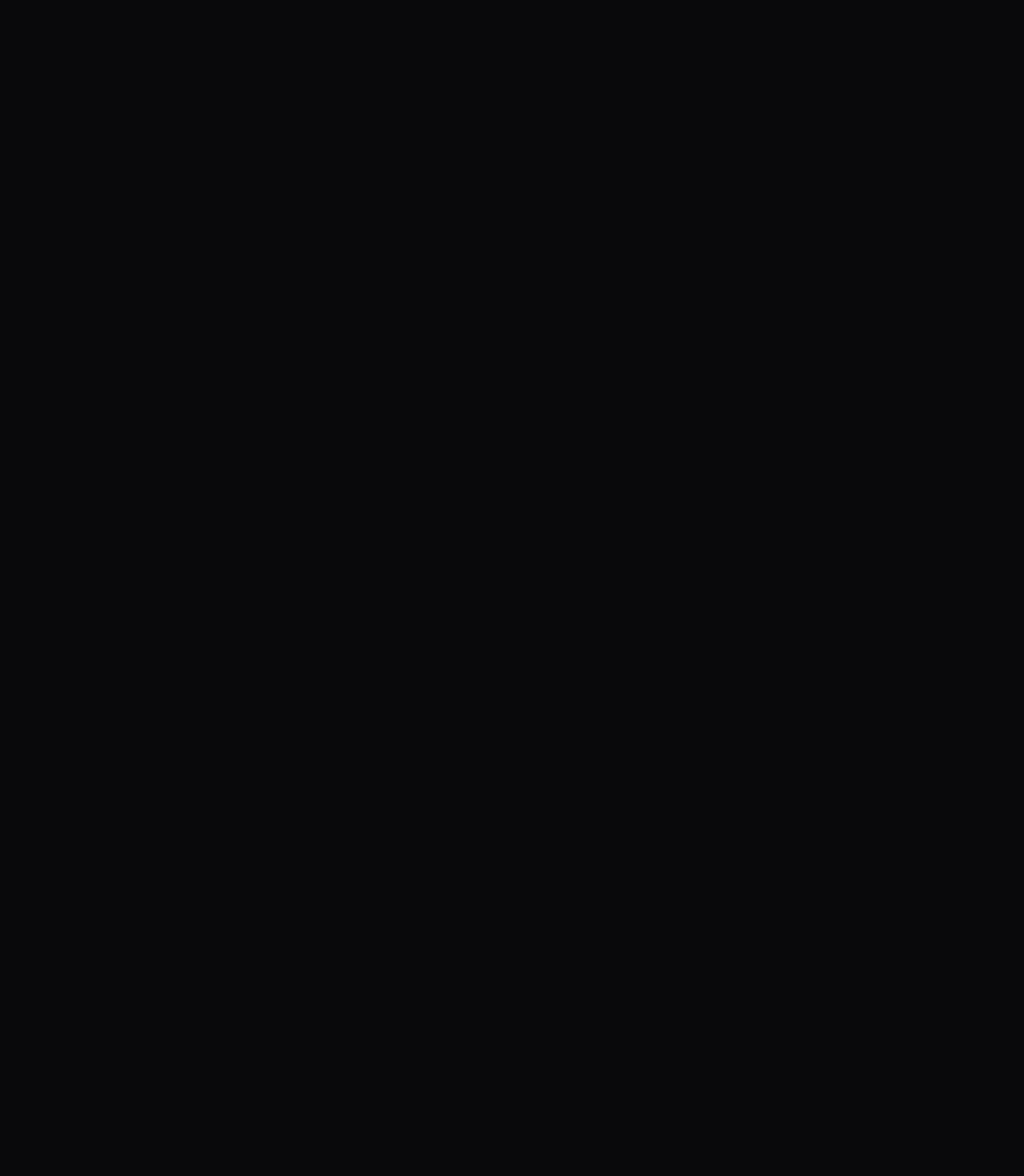
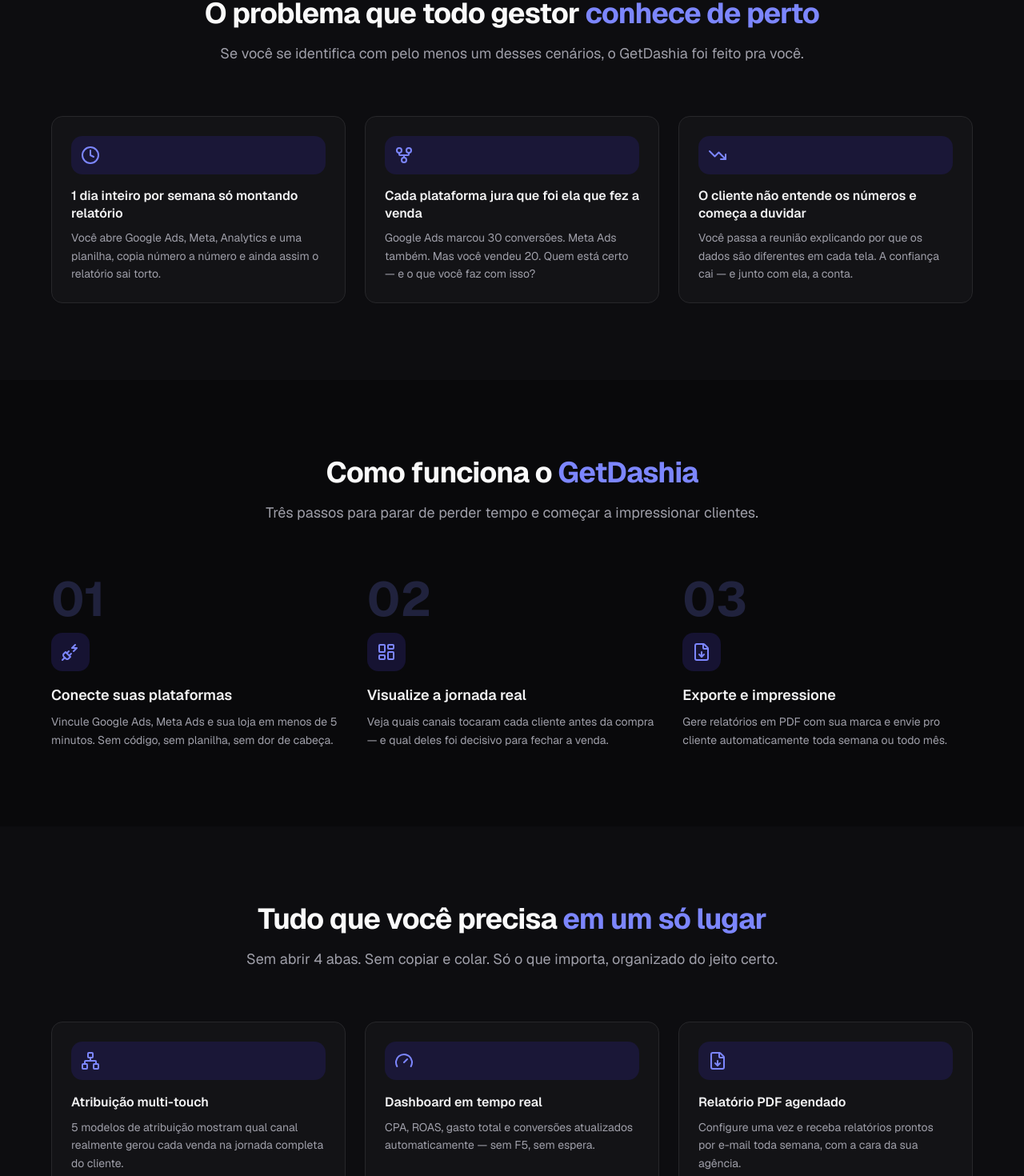
Before and after one commit to LuSan1986/projeto_getdashia, a Next.js app: page / in a window 1280 px wide. Shown: the part 1104-2574 px from the top of the page at 80% size. Before the commit the page ends 1005 px from the top, so only its background shows below. Built offline with nearby package versions, Linux system fonts and the light colour scheme.

Commit message:
feat(landing): add problema, como-funciona, and funcionalidades sections

```diff
--- a/src/app/page.tsx
+++ b/src/app/page.tsx
@@ -1,5 +1,8 @@
 import Header from "@/components/landing/header";
 import Hero from "@/components/landing/hero";
+import Problema from "@/components/landing/problema";
+import ComoFunciona from "@/components/landing/como-funciona";
+import Funcionalidades from "@/components/landing/funcionalidades";
 
 export default function Page() {
   return (
@@ -7,6 +10,9 @@
       <Header />
       <main>
         <Hero />
+        <Problema />
+        <ComoFunciona />
+        <Funcionalidades />
       </main>
     </>
   );
--- /dev/null
+++ b/src/components/landing/como-funciona.tsx
@@ -0,0 +1,74 @@
+import { PlugZap, LayoutDashboard, FileDown, type LucideIcon } from "lucide-react";
+
+interface Passo {
+  numero: number;
+  Icone: LucideIcon;
+  titulo: string;
+  descricao: string;
+}
+
+const passos: Passo[] = [
+  {
+    numero: 1,
+    Icone: PlugZap,
+    titulo: "Conecte suas plataformas",
+    descricao:
+      "Vincule Google Ads, Meta Ads e sua loja em menos de 5 minutos. Sem código, sem planilha, sem dor de cabeça.",
+  },
+  {
+    numero: 2,
+    Icone: LayoutDashboard,
+    titulo: "Visualize a jornada real",
+    descricao:
+      "Veja quais canais tocaram cada cliente antes da compra — e qual deles foi decisivo para fechar a venda.",
+  },
+  {
+    numero: 3,
+    Icone: FileDown,
+    titulo: "Exporte e impressione",
+    descricao:
+      "Gere relatórios em PDF com sua marca e envie pro cliente automaticamente toda semana ou todo mês.",
+  },
+];
+
+export default function ComoFunciona() {
+  return (
+    <section id="como-funciona" className="scroll-mt-16 bg-zinc-950 px-4 py-24">
+      <div className="mx-auto max-w-6xl">
+        <div className="mb-16 text-center">
+          <h2 className="text-3xl font-bold tracking-tight text-zinc-50 sm:text-4xl">
+            Como funciona o{" "}
+            <span className="text-indigo-400">GetDashia</span>
+          </h2>
+          <p className="mt-4 text-lg text-zinc-400">
+            Três passos para parar de perder tempo e começar a impressionar
+            clientes.
+          </p>
+        </div>
+
+        <div className="grid gap-12 md:grid-cols-3 md:gap-8">
+          {passos.map(({ numero, Icone, titulo, descricao }) => (
+            <div
+              key={numero}
+              className="flex flex-col items-center text-center md:items-start md:text-left"
+            >
+              <span
+                className="mb-3 select-none text-6xl font-bold leading-none text-indigo-400/20"
+                aria-hidden
+              >
+                {String(numero).padStart(2, "0")}
+              </span>
+              <div className="mb-4 inline-flex rounded-xl bg-indigo-950/60 p-3 text-indigo-400">
+                <Icone className="size-6" />
+              </div>
+              <h3 className="mb-2 text-lg font-semibold text-zinc-100">
+                {titulo}
+              </h3>
+              <p className="text-sm leading-relaxed text-zinc-400">{descricao}</p>
+            </div>
+          ))}
+        </div>
+      </div>
+    </section>
+  );
+}
--- /dev/null
+++ b/src/components/landing/funcionalidades.tsx
@@ -0,0 +1,94 @@
+import {
+  Network,
+  Gauge,
+  FileDown,
+  Users,
+  Paintbrush,
+  SlidersHorizontal,
+  type LucideIcon,
+} from "lucide-react";
+import { Card } from "@/components/ui/card";
+
+interface ItemFuncionalidade {
+  Icone: LucideIcon;
+  nome: string;
+  descricao: string;
+}
+
+const itens: ItemFuncionalidade[] = [
+  {
+    Icone: Network,
+    nome: "Atribuição multi-touch",
+    descricao:
+      "5 modelos de atribuição mostram qual canal realmente gerou cada venda na jornada completa do cliente.",
+  },
+  {
+    Icone: Gauge,
+    nome: "Dashboard em tempo real",
+    descricao:
+      "CPA, ROAS, gasto total e conversões atualizados automaticamente — sem F5, sem espera.",
+  },
+  {
+    Icone: FileDown,
+    nome: "Relatório PDF agendado",
+    descricao:
+      "Configure uma vez e receba relatórios prontos por e-mail toda semana, com a cara da sua agência.",
+  },
+  {
+    Icone: Users,
+    nome: "Gestão multi-cliente",
+    descricao:
+      "Cada cliente em seu próprio painel isolado — nenhum dado se mistura, nenhuma confusão de contas.",
+  },
+  {
+    Icone: Paintbrush,
+    nome: "White-label para agências",
+    descricao:
+      "Entregue dashboards com a identidade da sua agência. O cliente vê a sua marca, não a nossa.",
+  },
+  {
+    Icone: SlidersHorizontal,
+    nome: "Filtros e comparativos",
+    descricao:
+      "Filtre por período, canal, campanha e ROAS mínimo. Compare resultados lado a lado em segundos.",
+  },
+];
+
+export default function Funcionalidades() {
+  return (
+    <section
+      id="funcionalidades"
+      className="scroll-mt-16 bg-zinc-900/30 px-4 py-24"
+    >
+      <div className="mx-auto max-w-6xl">
+        <div className="mb-16 text-center">
+          <h2 className="text-3xl font-bold tracking-tight text-zinc-50 sm:text-4xl">
+            Tudo que você precisa{" "}
+            <span className="text-indigo-400">em um só lugar</span>
+          </h2>
+          <p className="mt-4 text-lg text-zinc-400">
+            Sem abrir 4 abas. Sem copiar e colar. Só o que importa, organizado
+            do jeito certo.
+          </p>
+        </div>
+
+        <div className="grid gap-6 sm:grid-cols-2 lg:grid-cols-3">
+          {itens.map(({ Icone, nome, descricao }) => (
+            <Card
+              key={nome}
+              className="gap-0 border border-zinc-800 bg-zinc-900/60 p-6 ring-0"
+            >
+              <div className="mb-4 inline-flex rounded-xl bg-indigo-950/60 p-3 text-indigo-400">
+                <Icone className="size-6" />
+              </div>
+              <h3 className="mb-2 text-base font-semibold text-zinc-100">
+                {nome}
+              </h3>
+              <p className="text-sm leading-relaxed text-zinc-400">{descricao}</p>
+            </Card>
+          ))}
+        </div>
+      </div>
+    </section>
+  );
+}
--- /dev/null
+++ b/src/components/landing/problema.tsx
@@ -0,0 +1,65 @@
+import { Clock, GitFork, TrendingDown, type LucideIcon } from "lucide-react";
+import { Card } from "@/components/ui/card";
+
+interface ItemProblema {
+  Icone: LucideIcon;
+  titulo: string;
+  descricao: string;
+}
+
+const itens: ItemProblema[] = [
+  {
+    Icone: Clock,
+    titulo: "1 dia inteiro por semana só montando relatório",
+    descricao:
+      "Você abre Google Ads, Meta, Analytics e uma planilha, copia número a número e ainda assim o relatório sai torto.",
+  },
+  {
+    Icone: GitFork,
+    titulo: "Cada plataforma jura que foi ela que fez a venda",
+    descricao:
+      "Google Ads marcou 30 conversões. Meta Ads também. Mas você vendeu 20. Quem está certo — e o que você faz com isso?",
+  },
+  {
+    Icone: TrendingDown,
+    titulo: "O cliente não entende os números e começa a duvidar",
+    descricao:
+      "Você passa a reunião explicando por que os dados são diferentes em cada tela. A confiança cai — e junto com ela, a conta.",
+  },
+];
+
+export default function Problema() {
+  return (
+    <section className="bg-zinc-900/30 px-4 py-24">
+      <div className="mx-auto max-w-6xl">
+        <div className="mb-16 text-center">
+          <h2 className="text-3xl font-bold tracking-tight text-zinc-50 sm:text-4xl">
+            O problema que todo gestor{" "}
+            <span className="text-indigo-400">conhece de perto</span>
+          </h2>
+          <p className="mt-4 text-lg text-zinc-400">
+            Se você se identifica com pelo menos um desses cenários, o GetDashia
+            foi feito pra você.
+          </p>
+        </div>
+
+        <div className="grid gap-6 md:grid-cols-2 lg:grid-cols-3">
+          {itens.map(({ Icone, titulo, descricao }) => (
+            <Card
+              key={titulo}
+              className="gap-0 border border-zinc-800 bg-zinc-900/60 p-6 ring-0"
+            >
+              <div className="mb-4 inline-flex rounded-xl bg-indigo-950/60 p-3 text-indigo-400">
+                <Icone className="size-6" />
+              </div>
+              <h3 className="mb-2 text-base font-semibold leading-snug text-zinc-100">
+                {titulo}
+              </h3>
+              <p className="text-sm leading-relaxed text-zinc-400">{descricao}</p>
+            </Card>
+          ))}
+        </div>
+      </div>
+    </section>
+  );
+}
```
